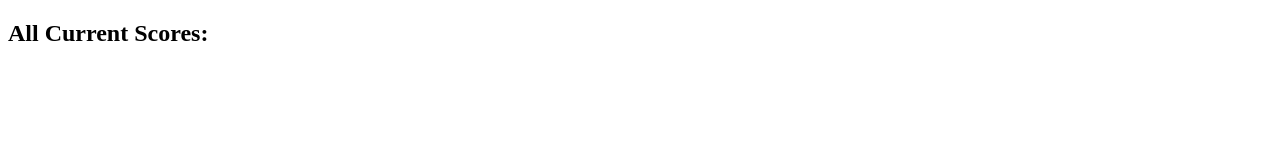
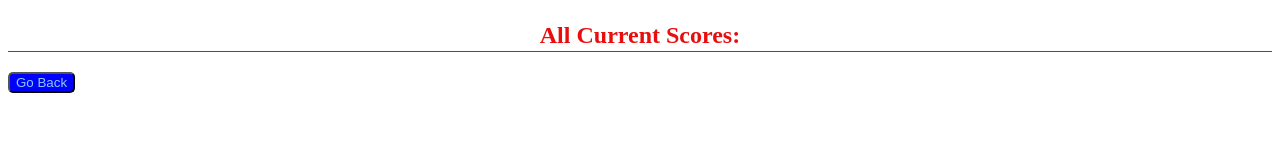
Before and after one commit to jsfam012/quiz_generator, a plain HTML site: page highscores.html in a window 1280 px wide. Drawn offline with Linux system fonts and the light colour scheme.

Commit message:
style highscore page

```diff
--- a/css/highscores.css
+++ b/css/highscores.css
@@ -0,0 +1,24 @@
+.highscores, .highscores-output {
+    text-align: center;
+    display: flex;
+    flex-direction: column;
+}
+
+
+
+.highscores {
+    display: block;
+    /* display: inline-block; */
+    text-align: center;
+    /* margin: 0 auto; */
+    color: rgb(233, 14, 14);
+    border-bottom: 1px solid;
+    padding: 2px;
+}
+
+#goback {
+    border-radius: 5px;
+    color: lightskyblue;
+    background-color: blue;
+    cursor: pointer;
+}
--- a/highscores.html
+++ b/highscores.html
@@ -7,10 +7,14 @@
     <link rel="stylesheet" href="css/highscores.css">
 </head>
 <body>
-    <h2>All Current Scores:</h2>
+
+    <h2 class="highscores">All Current Scores:</h2>
 
     <div class="highscores-output"></div>
 
+    <a href="file:///C:/Users/edota/bootcamp/homework/quiz_generator/index.html">
+        <button id="goback">Go Back</button>
+    </a>
     <script src="js/highscores.js"></script>
 </body>
 </html>
--- a/js/script.js
+++ b/js/script.js
@@ -73,7 +73,7 @@ function checkAnswer(eventObj) {
 
         } else {
             // Show the answer alert with the text of "Wrong!"
-            answerAlert.innerText = 'Wrong!';
+            answerAlert.innerText = 'Incorect!';
 
             // Show the answer alert paragraph
             answerAlert.classList.add('show');
```
Also changed, not shown: css/style.css (+37 -4 lines), index.html (+2 -2 lines).
